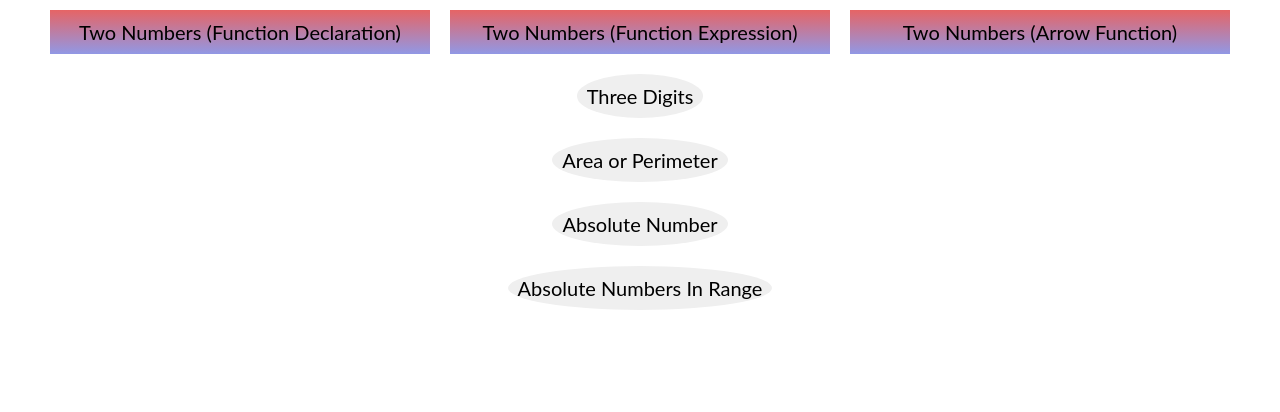
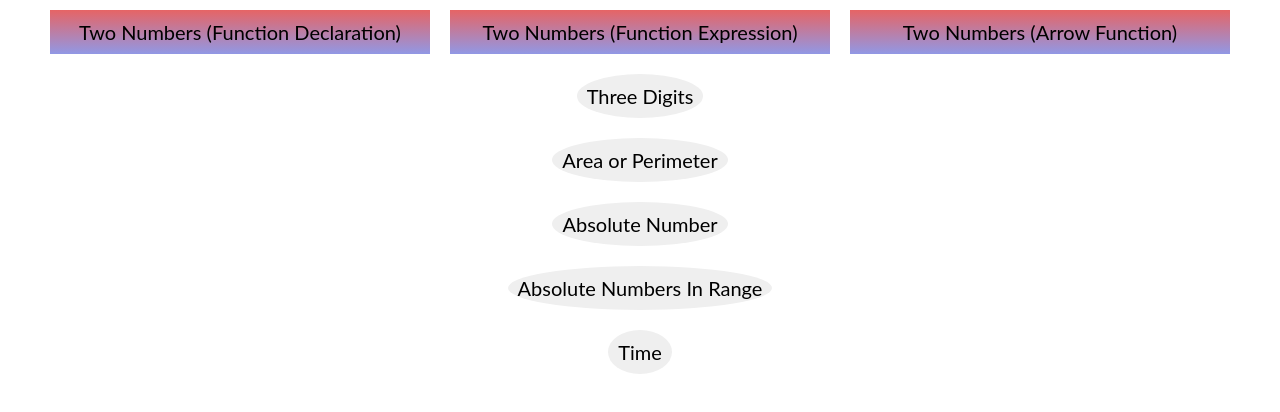
Before and after one commit to Andretan322/jsFunctionsBeetroot, a website: page index.html in a window 1280 px wide. Drawn offline with Linux system fonts and the light colour scheme.

Commit message:
add button to GetTime task

```diff
--- a/index.html
+++ b/index.html
@@ -9,6 +9,7 @@
     <script src="AreaOrPerimeter/index.js"></script>
     <script src="AbsoluteNumber/index.js"></script>
     <script src="AbsoluteNumbersInRange/index.js"></script>
+
     <link rel="stylesheet" href="css/style.css" />
     <title>Functions</title>
   </head>
@@ -33,6 +34,8 @@
       <button onclick="getResult()">Absolute Number</button>
 
       <button onclick="getNumbers()">Absolute Numbers In Range</button>
+
+      <button onclick="">Time</button>
     </div>
   </body>
 </html>
```
